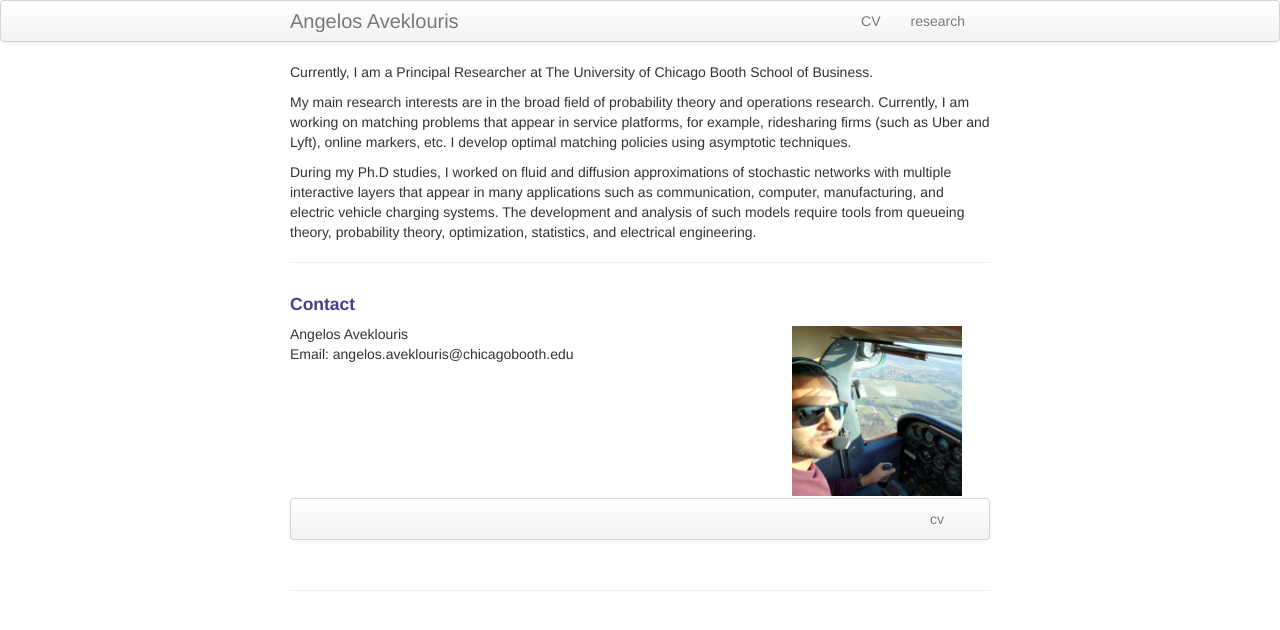
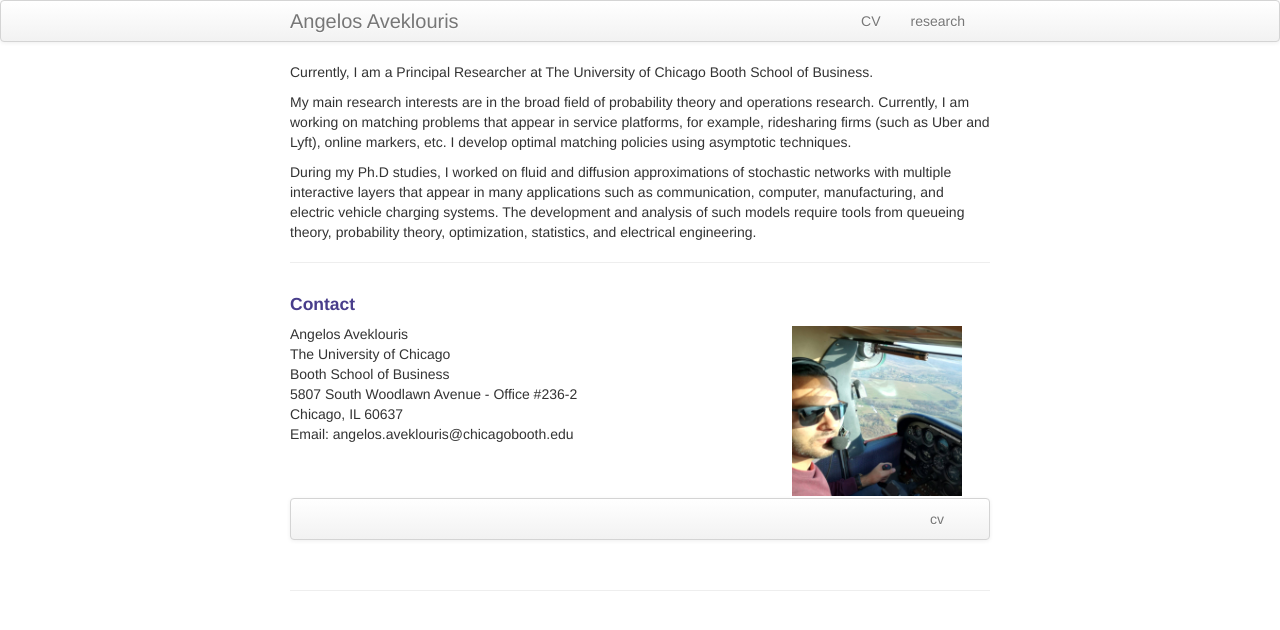
Before and after one commit to Angelos90/Angelos90.github.io, a Jekyll site: the page built from index.md, in a window 1280 px wide. Shown: the top 630 px of the page. Built offline with Jekyll 4.4.1, drawn with Linux system fonts in a browser that asks for light colours.

Commit message:
Update index.md

```diff
--- a/index.md
+++ b/index.md
@@ -23,6 +23,10 @@ During my Ph.D studies, I worked on fluid and diffusion approximations of stocha
     <div class="row-fluid">
         <div class="span5">
             Angelos Aveklouris<br/>
+            The University of Chicago<br/>
+            Booth School of Business<br/>
+            5807 South Woodlawn Avenue - Office #236-2<br/>
+             Chicago, IL 60637<br/>
             Email: angelos.aveklouris@chicagobooth.edu<br/>
         </div>
 
```
